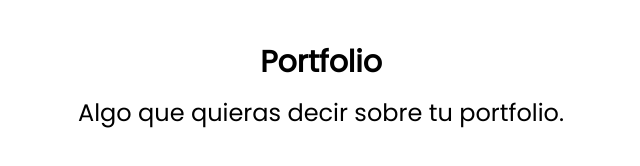
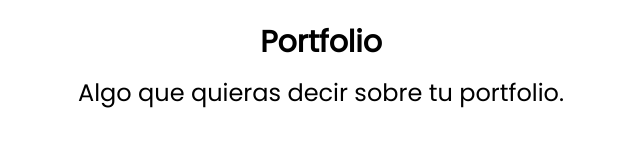
Before and after one commit to Lio-n/cms-contentful-fetch, a plain HTML site: page index.html in a window 1280 px wide. Shown: the whole page, without its empty margins (319-959 px from the left). Drawn offline with Linux system fonts and the light colour scheme; no server answers.

Commit message:
Modifique Margin 'container_head'

```diff
--- a/style.css
+++ b/style.css
@@ -19,8 +19,8 @@ body {
 }
 /*<--Container-Head-->*/
 .container_head {
-  margin-top: 40px;
-  margin-bottom: 90px;
+  margin-top: 20px;
+  margin-bottom: 60px;
   text-align: center;
 }
 h1,
```
